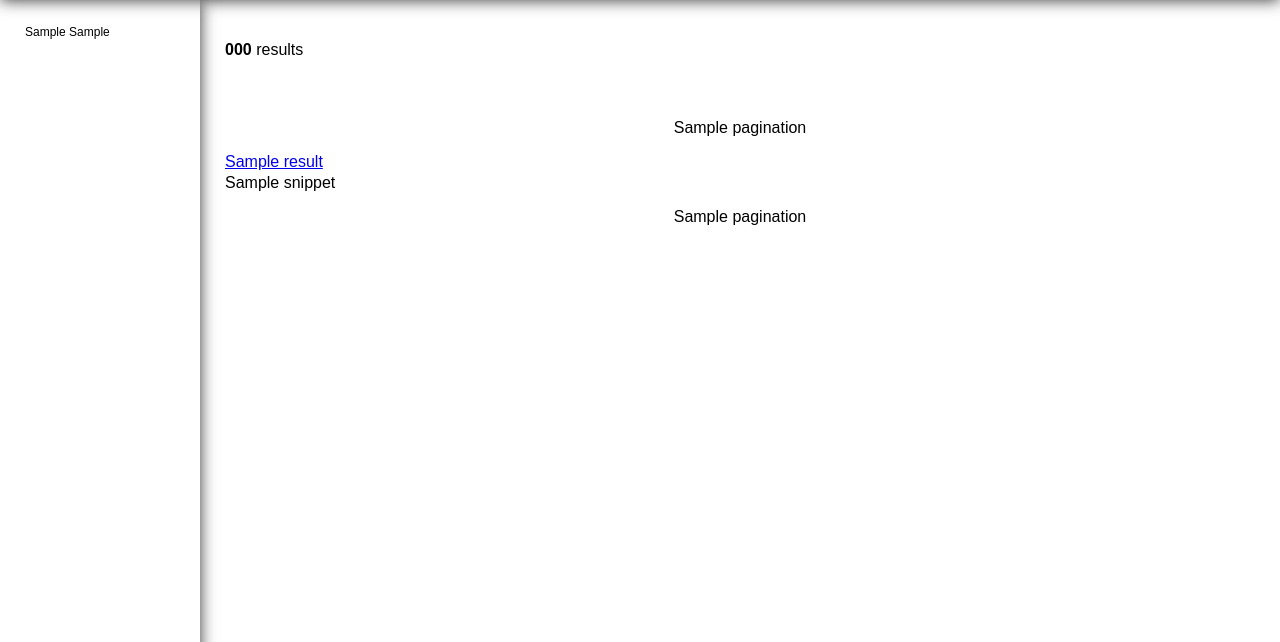
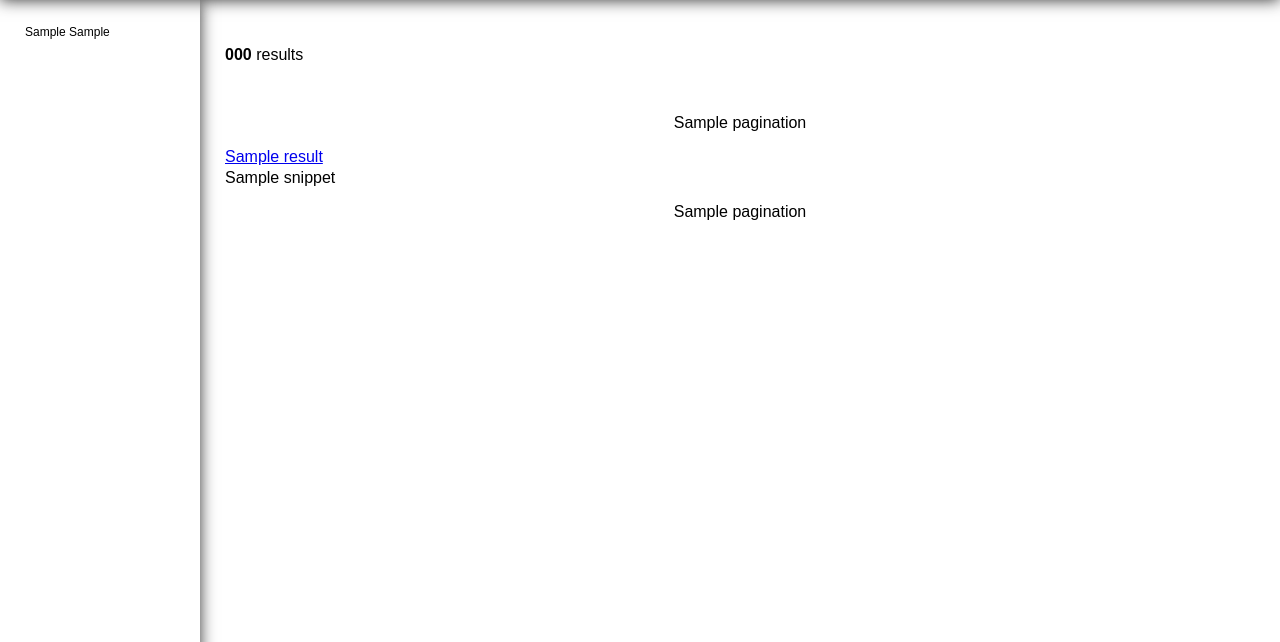
Before and after one commit to P1sec/diameter-db, a Python web app: template webapp/templates/search.html in a window 1280 px wide. Shown: the part 158-800 px from the top of the page. Run offline with Jinja, Linux system fonts and the light colour scheme; the template is opened without the code that fills it: most values are stand-ins (such as "Sample title", 1, 10 or a date in 2020).

Commit message:
Improve the search engine page looks

```diff
--- a/webapp/templates/search.html
+++ b/webapp/templates/search.html
@@ -5,7 +5,7 @@
 {% block extra_styles %}
 
     <style>
-        main p {
+        main {
             font-size: 16px;
         }
 
@@ -32,7 +32,7 @@
     {% else %}
 
         <p><b>{{ number_results }}</b> results</p>
-        <br><br>
+        <br>
 
         <p class="pagination">{{ pagination | safe }}</p>
 
```
